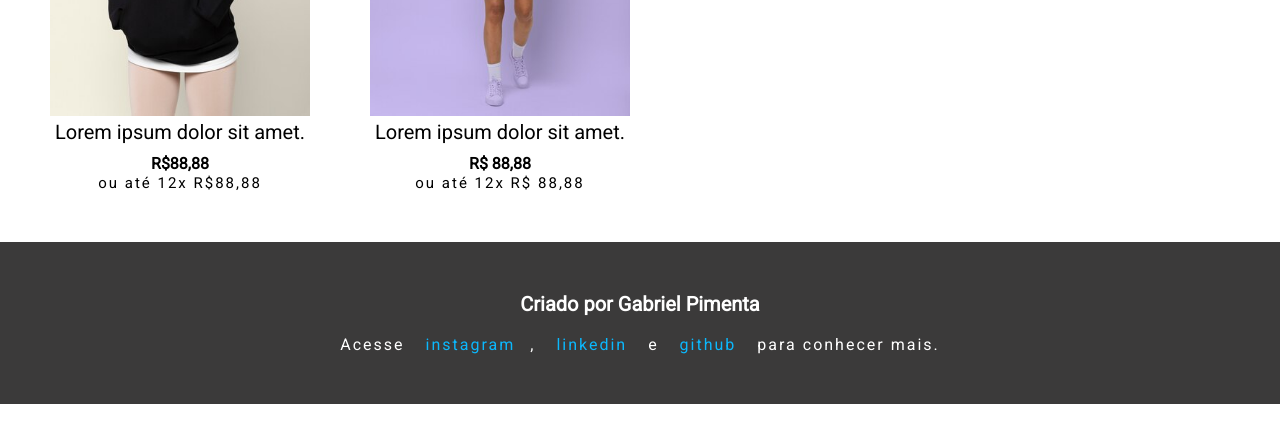
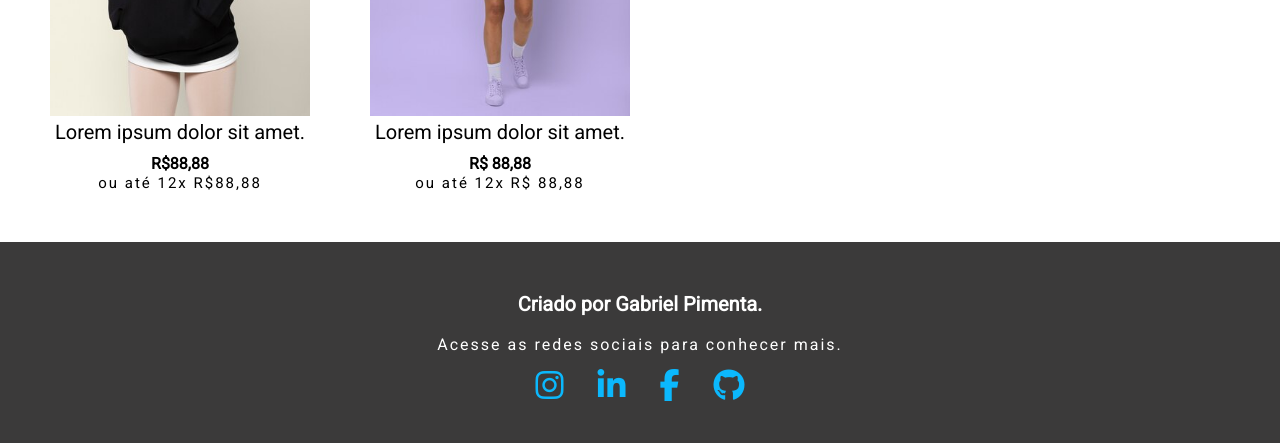
Before and after one commit to BielPimentaDev/bielpimentadev.github.io, a plain HTML site: page produtos.html in a window 1280 px wide. Shown: the part 1680-2123 px from the top of the page. Before the commit the page ends 2084 px from the top, so only its background shows below. Drawn offline with Linux system fonts and the light colour scheme.

Commit message:
footer em products

```diff
--- a/produtos.html
+++ b/produtos.html
@@ -179,9 +179,24 @@
 
 
     <footer>
-        <h4>Criado por Gabriel Pimenta</h4>
+        <h4>Criado por Gabriel Pimenta.</h4>
         <br>
-        <span>Acesse <a href="#">instagram</a>, <a href="#">linkedin</a> e <a href="">github</a> para conhecer mais.</span>
+        <span>Acesse as redes sociais para conhecer mais.</span>
+        <br>
+        <div class="social-sction">
+            <a href="https://www.instagram.com/gbrl.pimenta/">
+                <i class="fa fa-instagram fa-2x"></i>
+            </a>
+            <a href="">
+                <i class="fa fa-linkedin fa-2x"></i>
+            </a>
+            <a href="">
+                <i class="fa fa-facebook fa-2x"></i>
+            </a>
+            <a href="https://github.com/BielPimentaDev/">
+                <i class="fa fa-github fa-2x"></i>
+            </a>
+        </div>
     </footer>
 </body>
 <script src="script.js"></script>
```
